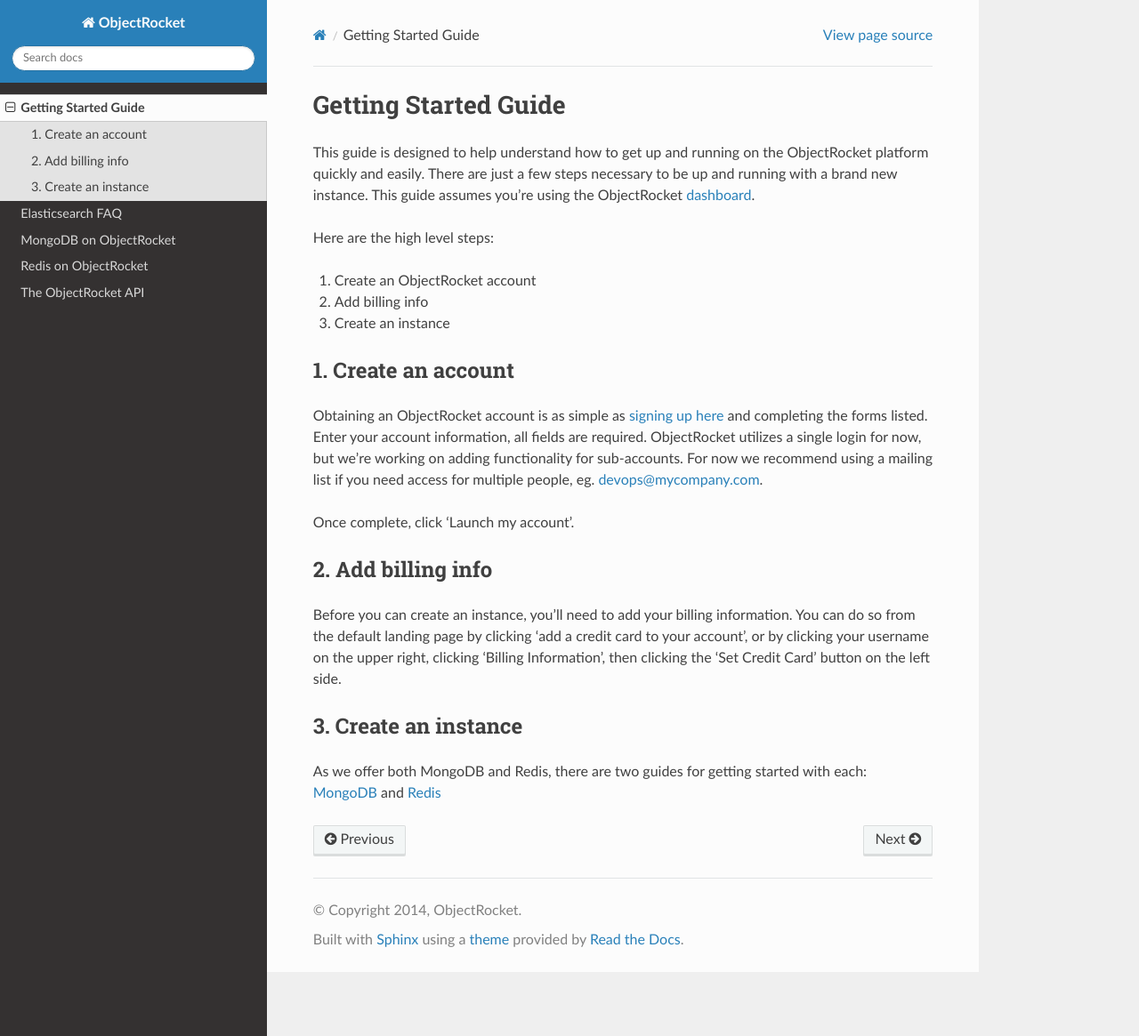
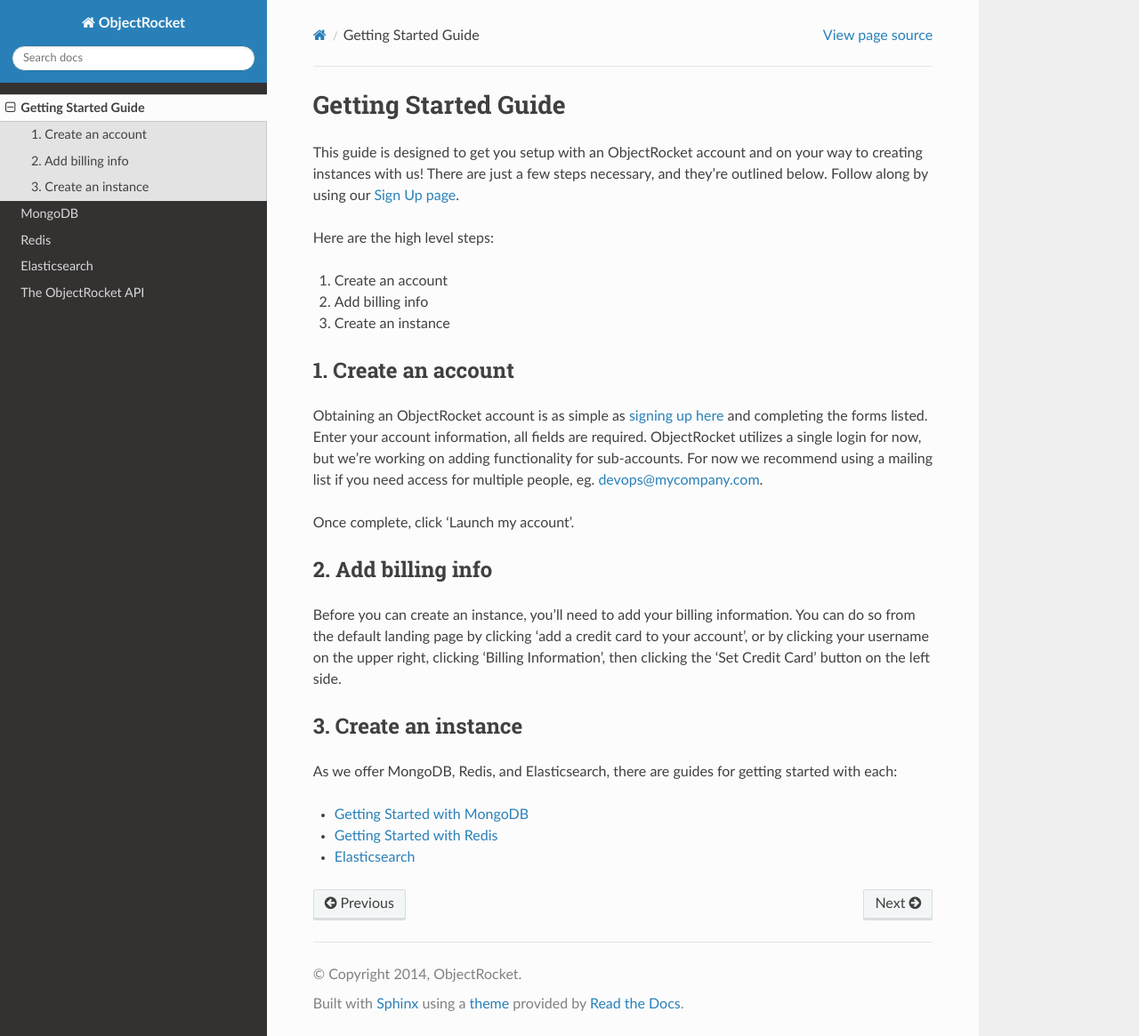
Before and after one commit to zcorleissen/documentation, a Sphinx documentation site: the page built from source/getting_started.rst, in a window 1280 px wide and 1165 px high. Shown: the whole window at 89% size. Built offline with Sphinx 7.4.7 and the Read the Docs theme 2.0.0, drawn with Linux system fonts in a browser that asks for light colours; pages that are not in the unit, such as notebooks, are missing from menus.

Commit message:
proper_naming_conventions
Renamed files, fixed top level docs accordingly.

```diff
--- a/source/elastic_faq.rst
+++ b/source/elastic.rst
@@ -1,5 +1,5 @@
-Elasticsearch FAQ
-=================
+Elasticsearch
+=============
 
 What is Elasticsearch?
 ----------------------
--- a/source/getting_started.rst
+++ b/source/getting_started.rst
@@ -1,27 +1,33 @@
 Getting Started Guide
 =====================
 
-This guide is designed to help understand how to get up and running on the ObjectRocket platform quickly and easily. There are just a few steps necessary to be up and running with a brand new instance. This guide assumes you're using the ObjectRocket `dashboard <https://app.objectrocket.com/>`_.
+This guide is designed to get you setup with an ObjectRocket account and on your way to creating instances with us! There are just a few steps necessary, and they're outlined below. Follow along by using our `Sign Up page <https://app.objectrocket.com/sign_up>`_.
 
 Here are the high level steps:
 
-1. Create an ObjectRocket account
+1. Create an account
 2. Add billing info
 3. Create an instance
 
 1. Create an account
-~~~~~~~~~~~~~~~~~~~~~~~~~~~~~~
+~~~~~~~~~~~~~~~~~~~~
 
 Obtaining an ObjectRocket account is as simple as `signing up here <https://app.objectrocket.com/sign_up>`_ and completing the forms listed. Enter your account information, all fields are required. ObjectRocket utilizes a single login for now, but we're working on adding functionality for sub-accounts. For now we recommend using a mailing list if you need access for multiple people, eg. devops@mycompany.com.
 
 Once complete, click 'Launch my account'.
 
 2. Add billing info
-~~~~~~~~~~~~~~~~~~~~~~~~~~~~~
+~~~~~~~~~~~~~~~~~~~
 
 Before you can create an instance, you'll need to add your billing information. You can do so from the default landing page by clicking 'add a credit card to your account', or by clicking your username on the upper right, clicking 'Billing Information', then clicking the 'Set Credit Card' button on the left side.
 
 3. Create an instance
-~~~~~~~~~~~~~~~~~~~~~~~~~~~~~~~
+~~~~~~~~~~~~~~~~~~~~~
 
-As we offer both MongoDB and Redis, there are two guides for getting started with each: `MongoDB <http://docs.objectrocket.com/getting_started_mongo.html>`_ and `Redis <http://docs.objectrocket.com/getting_started_redis.html>`_
+As we offer MongoDB, Redis, and Elasticsearch, there are guides for getting started with each:
+
+- :doc:`mongodb_getting_started`
+
+- :doc:`redis_getting_started`
+
+- :doc:`elastic`
--- a/source/index.rst
+++ b/source/index.rst
@@ -7,9 +7,9 @@
    :maxdepth: 2
 
    getting_started
-   elastic_faq
    mongodb
    redis
+   elastic
    api/overview
 
 Indices and tables
--- a/source/mongodb.rst
+++ b/source/mongodb.rst
@@ -1,11 +1,11 @@
-MongoDB on ObjectRocket
-=======================
+MongoDB
+=======
 
 .. toctree::
    :maxdepth: 2
 
-   getting_started_mongo
    mongodb_overview
+   mongodb_getting_started
    connection_examples
    backup_and_recovery
    faq
--- a/source/redis.rst
+++ b/source/redis.rst
@@ -1,8 +1,8 @@
-Redis on ObjectRocket
-=====================
+Redis
+=====
 
 .. toctree::
    :maxdepth: 2
 
-   getting_started_redis
+   redis_getting_started
    redis_faq
```
Also changed, not shown: source/mongodb_getting_started.rst (renamed from source/getting_started_mongo.rst), source/redis_getting_started.rst (renamed from source/getting_started_redis.rst).
